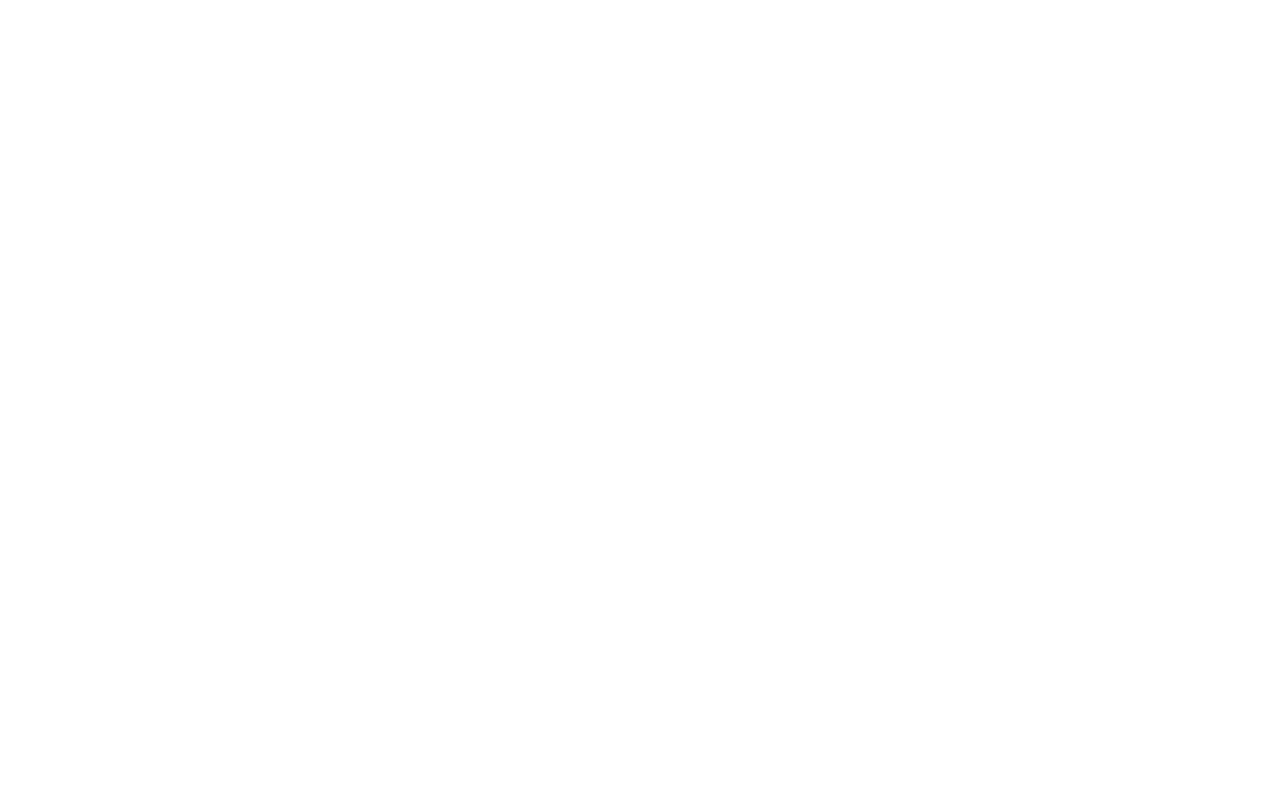
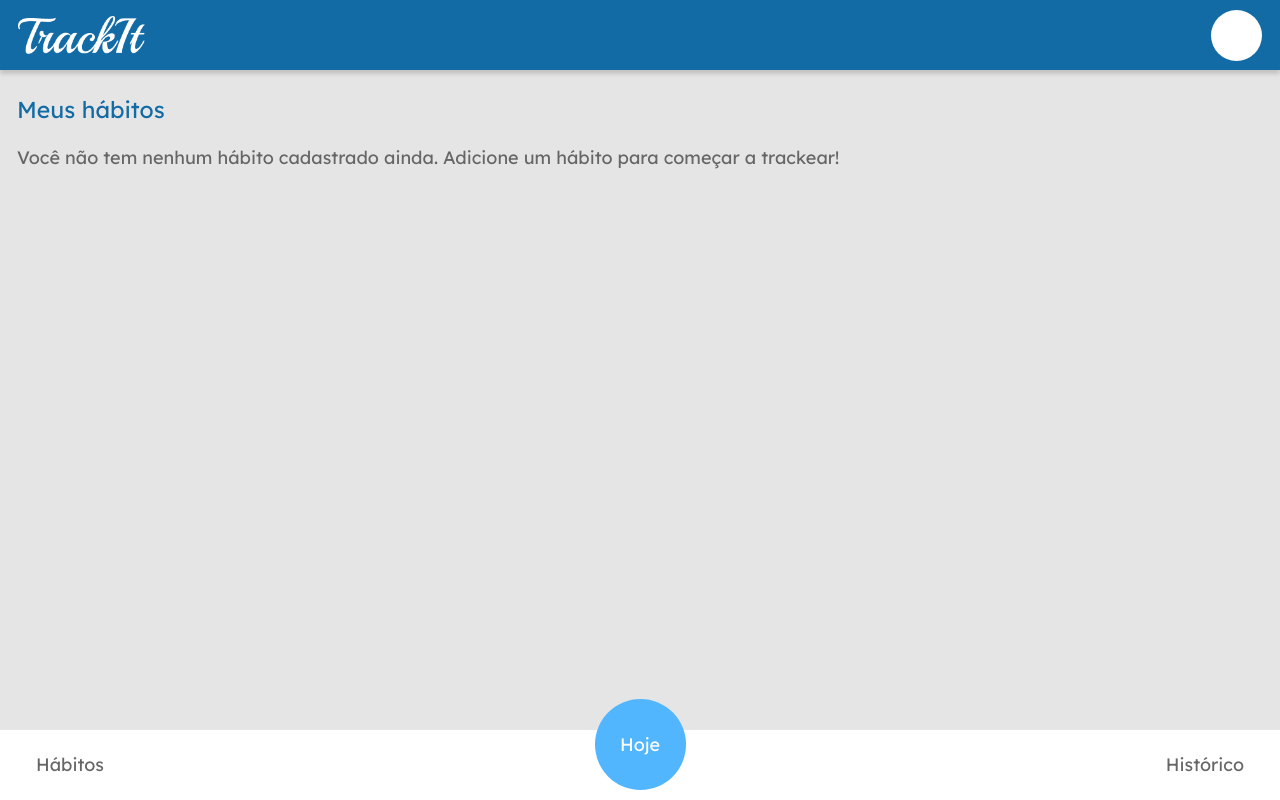
Before and after one commit to yasmimc/TrackIt, a React (Create React App) app: page /habitos in a window 1280 px wide. Built offline with nearby package versions, Linux system fonts and the light colour scheme.

Commit message:
Refactored folder tree and some styled components

```diff
--- a/src/components/App/App.js
+++ b/src/components/App/App.js
@@ -1,6 +1,7 @@
 import { BrowserRouter, Switch, Route } from "react-router-dom";
-import SignIn from "../Login/SignIn";
-import SignUp from "../Login/SignUp";
+import Login from "../Login/Login";
+import Register from "../Login/Register";
+import Habits from "../Habits/Habits";
 
 import "../App/App.css";
 
@@ -9,10 +10,13 @@ function App() {
 		<BrowserRouter>
 			<Switch>
 				<Route path="/" exact>
-					<SignIn></SignIn>
+					<Login></Login>
 				</Route>
 				<Route path ="/cadastro" exact>
-					<SignUp></SignUp>
+					<Register></Register>
+				</Route>
+				<Route path ="/habitos" exact>
+					<Habits></Habits>
 				</Route>
 			</Switch>
 		</BrowserRouter>
--- /dev/null
+++ b/src/components/Footer/Footer.js
@@ -0,0 +1,50 @@
+import styled from "styled-components";
+
+export default function Footer() {
+    return (
+        <Container>
+            <ul>
+                <li>
+                    Hábitos
+                </li>
+                <Today>
+                    Hoje
+                </Today>
+                <li>
+                    Histórico
+                </li>
+            </ul>
+        </Container>
+    );
+}
+
+const Container = styled.div`
+    width: 100vw;
+    height: 70px;
+    position: fixed;
+    bottom: 0;
+    left: 0;
+    z-index: 1;
+    background-color: #FFFFFF;
+    padding: 0 36px;
+
+    ul {
+        display: flex;
+        justify-content: space-between;
+        align-items: center;
+        height: 70px;
+    }
+`
+const Today = styled.li`
+    background-color: #52B6FF;
+    width: 91px;
+    height: 91px;
+    border-radius: 50%;
+    display: flex;
+    justify-content: center;
+    align-items: center;
+    color: #FFFFFF;
+    position: absolute;
+    bottom: 10px;
+    left: calc((100vw - 91px)/2);
+`
--- /dev/null
+++ b/src/components/Habits/Habits.js
@@ -0,0 +1,33 @@
+import styled from "styled-components";
+import Header from "../Header/Header";
+import Footer from "../Footer/Footer";
+
+export default function Habits() {
+    return (
+        <Container>
+            <Header></Header>
+            <h1>Meus hábitos</h1>
+            Você não tem nenhum hábito cadastrado ainda. Adicione um hábito para começar a trackear!
+            <Footer></Footer>
+        </Container>
+    );
+}
+
+const Container = styled.div`
+    position: absolute;
+    top: 70px;
+    left: 0;
+    height: calc(100vh - 70px);
+    width: 100vw;
+    background-color: #E5E5E5;
+    padding: 28px 17px;
+
+    color: #666666;
+    font-size: 18px;
+
+    h1 {
+        font-size: 23px;
+        color: #126BA5;
+        margin-bottom: 28px;
+    }
+`
--- /dev/null
+++ b/src/components/Header/Header.js
@@ -0,0 +1,39 @@
+import styled from "styled-components";
+import header_logo from "../../assets/images/header_logo.png";
+
+export default function Header() {
+    return (
+        <Container>
+            <img src={header_logo} alt="header-logo"/>
+            <Profile></Profile>
+        </Container>
+    );
+}
+
+const Container = styled.div`
+    background-color: black;
+    position: fixed;
+    z-index: 1;
+    width: 100vw;
+    height: 70px;
+    left: 0px;
+    top: 0px;
+
+    background: #126BA5;
+    box-shadow: 0px 4px 4px rgba(0, 0, 0, 0.15);
+    display: flex;
+    align-items: center;
+    justify-content: space-between;
+    padding: 0 18px;
+
+    img {
+        height: 38px;
+    }
+`
+const Profile = styled.div`
+    width: 51px;
+    height: 51px;
+
+    background-color: white;
+    border-radius: 50%;
+`
--- a/src/components/Login/SignIn.js
+++ b/src/components/Login/Login.js
@@ -1,10 +1,11 @@
-import logo from "../Login/logo.jpg"
+import logo from "../../assets/images/logo.jpg"
 import {
     Screen,
     Logo,
     SubmitBtn,
     Redirect
-} from "./style";
+} from "../shared/LoginForms";
+import Input from "../shared/Input";
 
 export default function Login(){
     return(
@@ -12,8 +13,8 @@ export default function Login(){
             <Logo>
                 <img src={logo} alt="logo"/>
             </Logo>
-            <input placeholder="email"/>
-            <input placeholder="senha"/>
+            <Input placeholder="email"/>
+            <Input placeholder="senha"/>
             <SubmitBtn>
                 Entrar
             </SubmitBtn>
--- a/src/components/Login/SignUp.js
+++ b/src/components/Login/Register.js
@@ -1,11 +1,11 @@
-import styled from "styled-components";
-import logo from "../Login/logo.jpg"
+import logo from "../../assets/images/logo.jpg"
 import {
     Screen,
     Logo,
     SubmitBtn,
     Redirect
-} from "./style";
+} from "../shared/LoginForms";
+import Input from "../shared/Input";
 
 export default function Register() {
     return (
@@ -13,10 +13,10 @@ export default function Register() {
          <Logo>
                 <img src={logo} alt="logo"/>
             </Logo>
-            <input placeholder="email"/>
-            <input placeholder="senha"/>
-            <input placeholder="nome"/>
-            <input placeholder="foto"/>
+            <Input placeholder="email"/>
+            <Input placeholder="senha"/>
+            <Input placeholder="nome"/>
+            <Input placeholder="foto"/>
             <SubmitBtn>
                 Cadastrar
             </SubmitBtn>
--- /dev/null
+++ b/src/components/shared/Input.js
@@ -0,0 +1,20 @@
+import styled from "styled-components";
+
+const Input = styled.input`
+
+    width: 303px;
+    height: 45px;
+    font-size: 20px;
+    margin-bottom: 6px;
+    padding: 10px;
+
+    border: 1px solid #D5D5D5;
+    border-radius: 5px;
+
+
+    ::placeholder {
+        color: #DBDBDB;
+    }
+`
+
+export default Input;
--- a/src/components/Login/style.js
+++ b/src/components/shared/LoginForms.js
@@ -5,21 +5,6 @@ const Screen = styled.div`
     display: flex;
     flex-direction: column;
     align-items: center;
-
-    input {
-        width: 303px;
-        height: 45px;
-        font-size: 20px;
-        margin-bottom: 6px;
-        padding: 10px;
-
-        border: 1px solid #D5D5D5;
-        border-radius: 5px;
-    }
-
-    input::placeholder {
-        color: #DBDBDB;
-    }
 `
 
 const Logo = styled.div`
```
Also changed, not shown: src/assets/images/header_logo.png (added), src/assets/images/logo.jpg (renamed from src/components/Login/logo.jpg).
